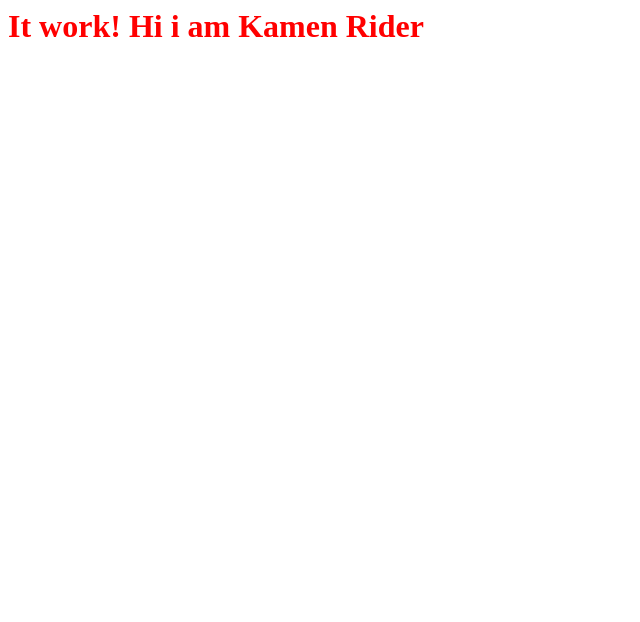
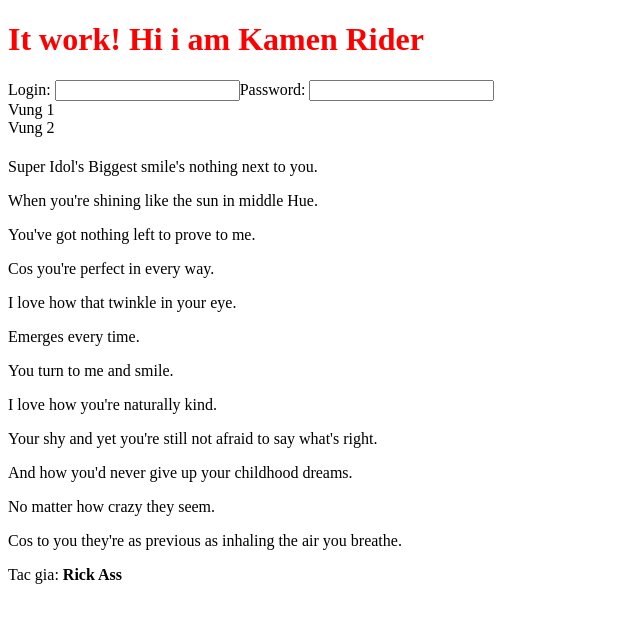
Before and after one commit to jackzo1/Last-One-Standing, a plain HTML site: page index.html in a window 1280 px wide. Shown: the whole page, without its empty margins (0-640 px from the left). Drawn offline with Linux system fonts and the light colour scheme.

Commit message:
Update index.html

```diff
--- a/index.html
+++ b/index.html
@@ -1,6 +1,38 @@
+<!DOCTYPE html>
 <html>
 <head> <style> h1 {color : red; } </style> </head>
 <body>
    <h1>It work! Hi i am Kamen Rider</h1>
   <script> alert(' Hi you die'); </script>
-  </body></html>
+
+    <head>
+            <title>Trang web cua Super Idol's</title>
+    </head>
+
+    <body>
+       <form>
+               <label>Login:</label>
+               <input type = "text"
+               <label>Password:</label>
+               <input type"password">
+       <div>Vung 1</div>
+       <div>Vung 2</div>
+
+       <h1></h1>
+       <p>Super Idol's Biggest smile's nothing next to you.</p>
+       <p>When you're shining like the sun in middle Hue.</p>
+       <p>You've got nothing left to prove to me.</p>
+       <p>Cos you're perfect in every way.</p>
+       <p>I love how that twinkle in your eye.</p>
+       <p>Emerges every time.</p>
+       <p>You turn to me and smile.</p>
+       <p>I love how you're naturally kind.</p>
+       <p>Your shy and yet you're still not afraid to say what's right.</p>
+       <p>And how you'd never give up your childhood dreams.</p>
+       <p>No matter how crazy they seem.</p>
+       <p>Cos to you they're as previous as inhaling the air you breathe.</p>
+
+       <p>Tac gia: <strong>Rick Ass</strong></p>
+     </body>
+
+</html>
```
